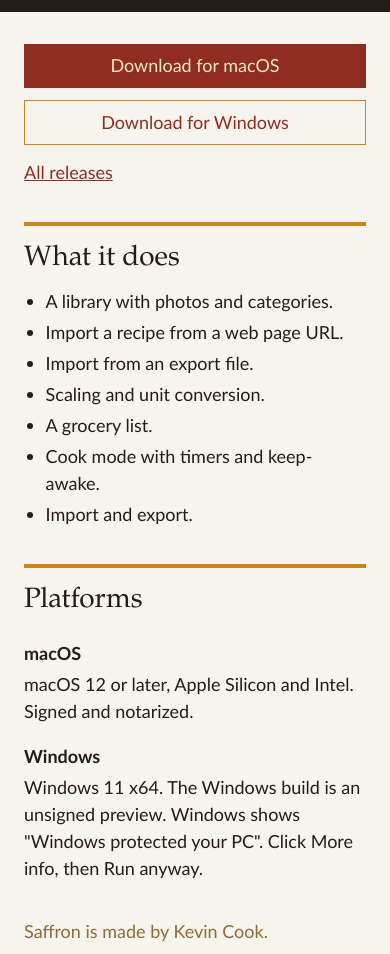
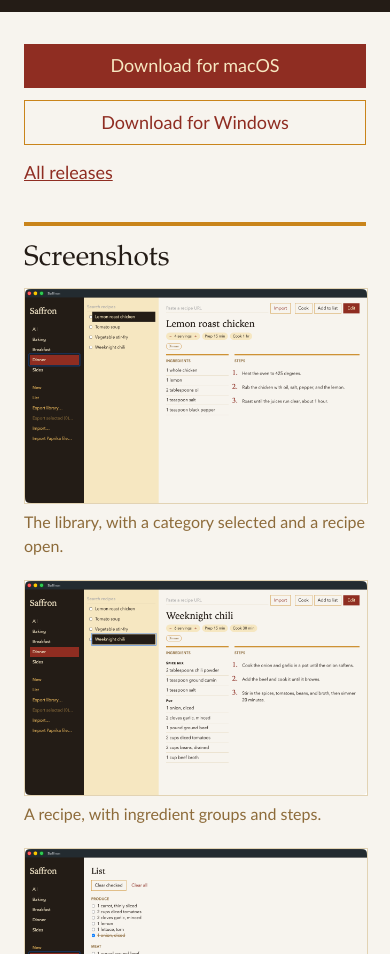
Before and after one commit to kevincook/saffron-releases, a plain HTML site: page docs/index.html in a window 390 px wide. Shown: the part 146-1100 px from the top of the page. Drawn offline with Linux system fonts and the light colour scheme.

Commit message:
site: add screenshots

```diff
--- a/docs/index.html
+++ b/docs/index.html
@@ -22,6 +22,26 @@
     </div>
     <p class="more"><a href="https://github.com/kevincook/saffron-releases/releases">All releases</a></p>
 
+    <h2>Screenshots</h2>
+    <div class="shots">
+      <figure>
+        <img src="screenshots/library.png" alt="The Saffron library with Dinner selected and Lemon roast chicken open.">
+        <figcaption>The library, with a category selected and a recipe open.</figcaption>
+      </figure>
+      <figure>
+        <img src="screenshots/recipe.png" alt="Weeknight chili, with ingredient groups and the steps beside them.">
+        <figcaption>A recipe, with ingredient groups and steps.</figcaption>
+      </figure>
+      <figure>
+        <img src="screenshots/grocery.png" alt="The grocery list grouped by aisle, with the onion checked off.">
+        <figcaption>The grocery list, grouped by aisle, with one item checked.</figcaption>
+      </figure>
+      <figure>
+        <img src="screenshots/cook.png" alt="Cook mode on step 3 of Weeknight chili, with a 20 minute timer running.">
+        <figcaption>Cook mode on the step with the timer.</figcaption>
+      </figure>
+    </div>
+
     <h2>What it does</h2>
     <ul>
       <li>A library with photos and categories.</li>
--- a/docs/style.css
+++ b/docs/style.css
@@ -102,6 +102,30 @@ li {
   margin-top: 14px;
 }
 
+.shots {
+  display: grid;
+  gap: 22px;
+}
+
+.shots figure {
+  margin: 0;
+}
+
+.shots img {
+  display: block;
+  width: 100%;
+  max-width: 100%;
+  height: auto;
+  border: 1px solid #e2d3b4;
+  background: #fff;
+}
+
+.shots figcaption {
+  margin-top: 6px;
+  color: #8d6b3a;
+  font-size: 16px;
+}
+
 a {
   color: #8f2d22;
 }
@@ -135,4 +159,9 @@ footer {
   .button {
     text-align: center;
   }
+
+  .shots img {
+    width: 100%;
+    height: auto;
+  }
 }
```
Also changed, not shown: docs/screenshots/cook.png (added), docs/screenshots/grocery.png (added), docs/screenshots/library.png (added), docs/screenshots/recipe.png (added).
